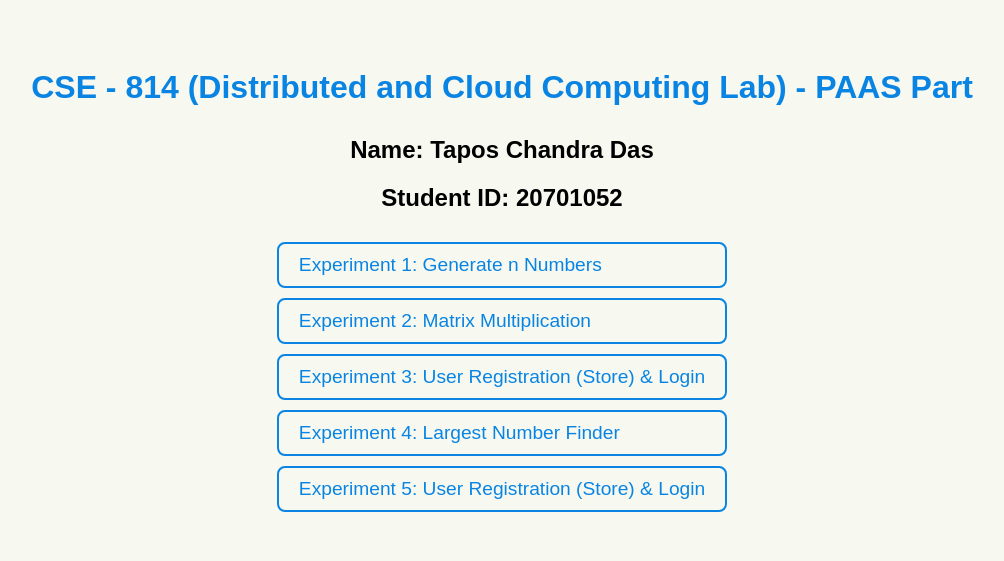
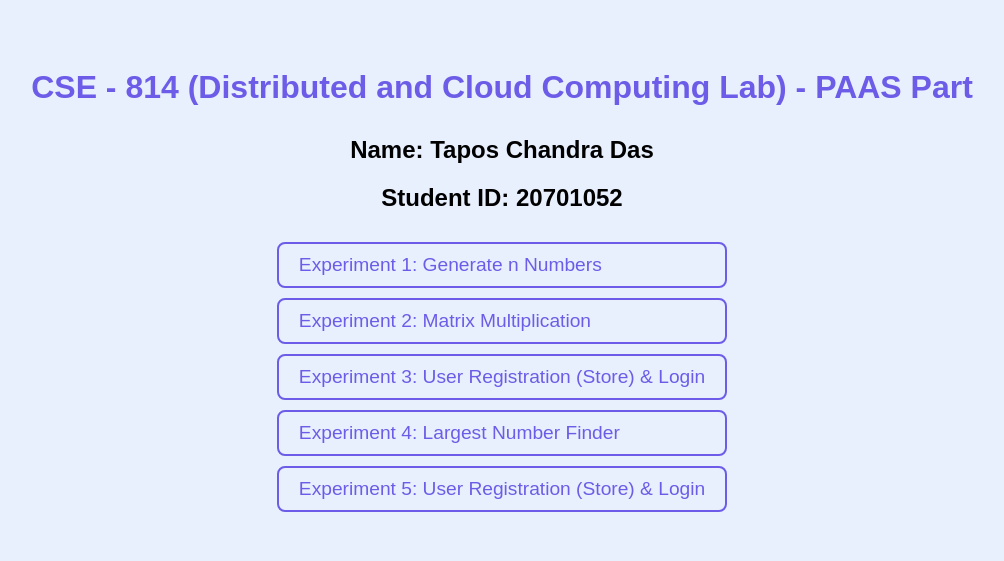
Before and after one commit to Tapos-Minmoy/cloud-computing-lab, a Flask app: page / in a window 1280 px wide. Shown: the top 561 px of the page, without its empty margins (138-1142 px from the left). Run offline with Flask 3, Linux system fonts and the light colour scheme.

Commit message:
Update index.html

```diff
--- a/templates/index.html
+++ b/templates/index.html
@@ -6,31 +6,35 @@
   <style>
    body {
   font-family: Arial, sans-serif;
-      background: #f7f9f0;
+  background: #e8f0fe; /* changed background color */
   padding: 40px;
   text-align: center;
 }
+
 h1 {
-      color: #0984e3;
+  color: #6c5ce7; /* changed heading color */
   margin-bottom: 30px;
 }
+
 .links {
   display: inline-block;
   text-align: left;
 }
+
 .links a {
   display: block;
   margin: 10px 0;
   font-size: 1.2rem;
-      color: #0984e3;
+  color: #6c5ce7; /* changed link text color */
   text-decoration: none;
-      border: 2px solid #0984e3;
+  border: 2px solid #6c5ce7; /* changed border color */
   padding: 10px 20px;
   border-radius: 8px;
   transition: background-color 0.3s, color 0.3s;
 }
+
 .links a:hover {
-      background-color: #0984e3;
+  background-color: #6c5ce7; /* changed hover background */
   color: white;
 }
   </style>
```
Lines whose indentation alone changed are shown as unchanged.
